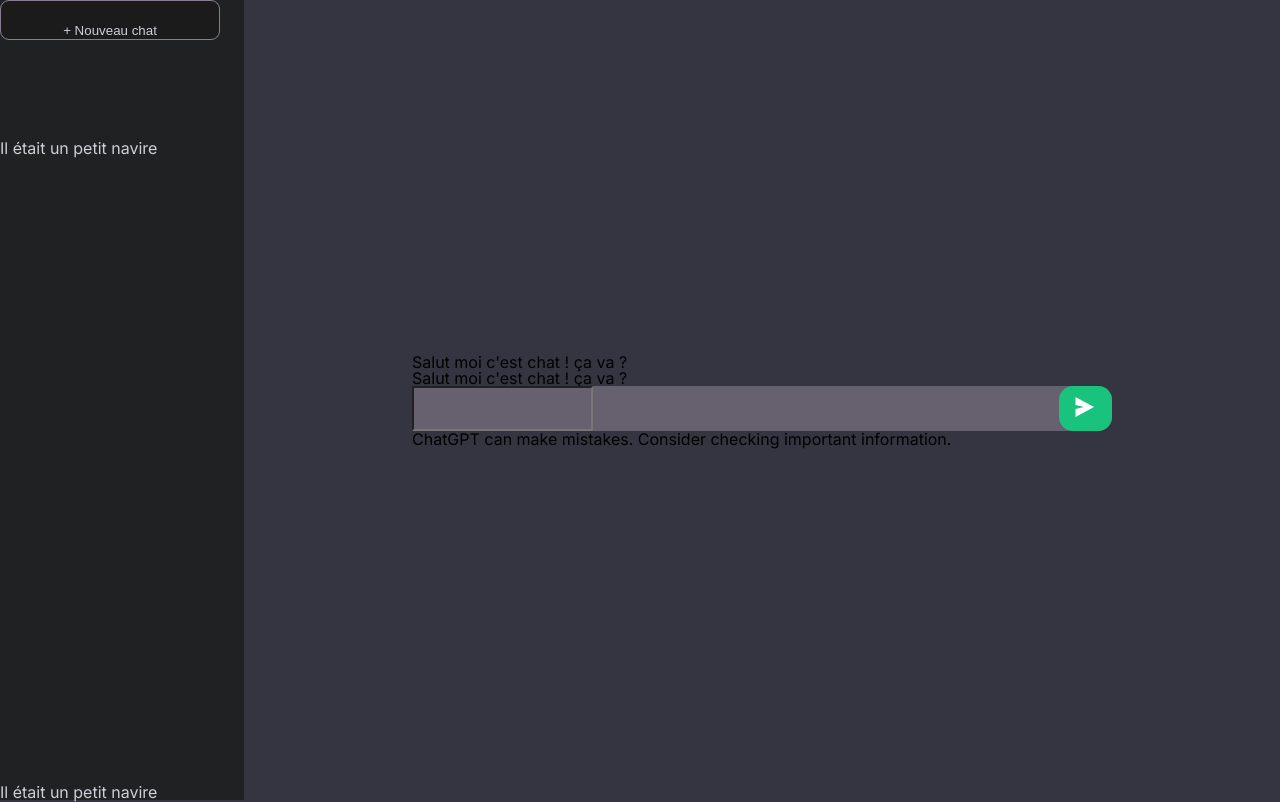
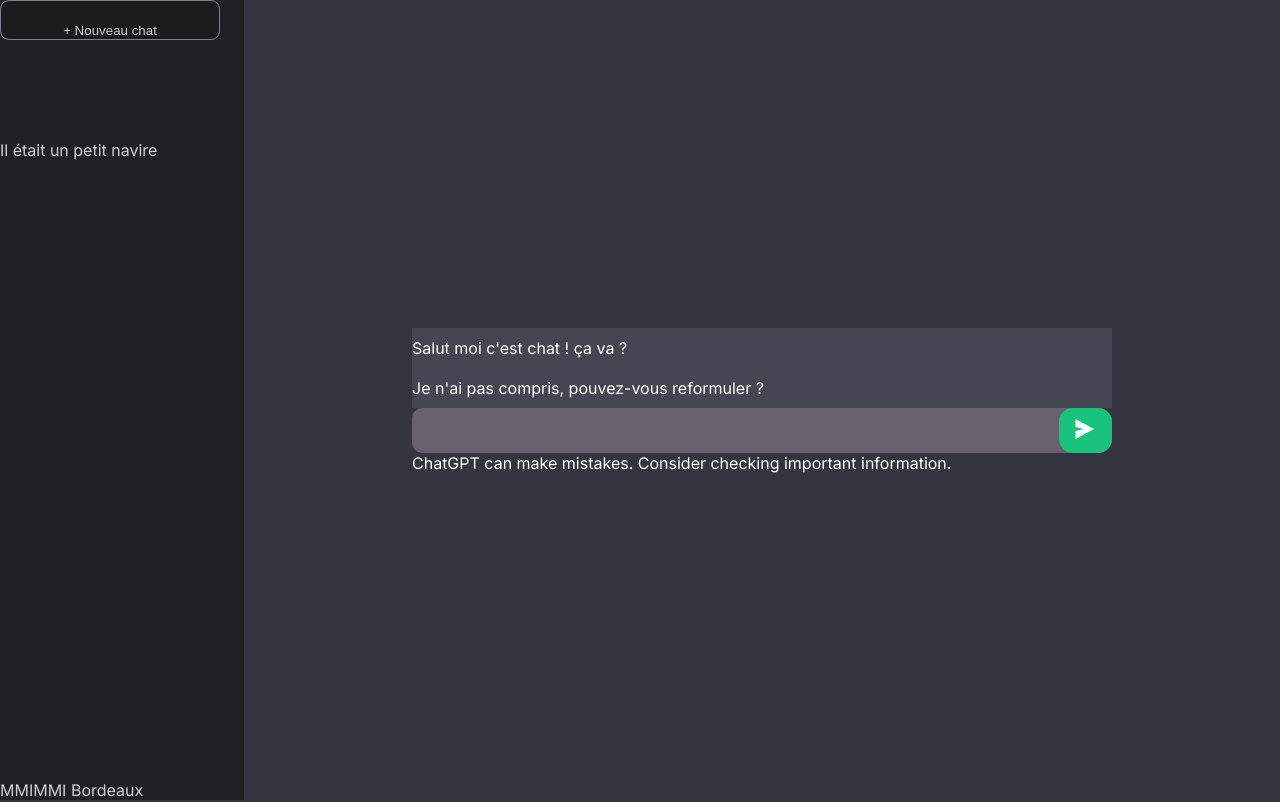
Before and after one commit to ODrimm/reboot2023, a plain HTML site: page index.html in a window 1280 px wide. Both pictures are taken after a click on the button 1085 px from the left and 400 px from the top of the page. Drawn offline with Linux system fonts and the light colour scheme.

Commit message:
Feat : GPT anim + enter submit

```diff
--- a/index.html
+++ b/index.html
@@ -21,15 +21,22 @@
             </div>
         </div>
         <div class="account">
-            <div>
-                <p class="chat-account"> Il était un petit navire </p>
+            <div class="profil">
+                <p class="logo-account"> MMI </p>
+                <p class="name-account"> MMI Bordeaux </p>
             </div>
         </div>
     </div>
     <div class="right-side">
-        <section id="Chat"> Ratio </section>
-        <form onkeydown="return event.key != 'Enter';">
-            <input type="text" name="text" id="TextSubmit" width="80%">
+        <section id="Chat">
+
+        </section>
+
+    <div>
+        <form onkeydown="
+            if(event.key == 'Enter'){clickEvent()}
+            return event.key != 'Enter';">
+            <input type="text" name="text" id="TextSubmit" width="80%" autocomplete="off">
             <div>
                 <button class="button-response" type="button" onclick="clickEvent()">
                     <img src="ressources/submitIcon.png" alt="send querry" />
@@ -37,8 +44,8 @@
             </div>
         </form>
         <p class="bottom-text">ChatGPT can make mistakes. Consider checking important information.</p>
+    </div>
 
-    </div>
 </body>
 
 </html>
--- a/reset.css
+++ b/reset.css
@@ -23,9 +23,7 @@ article, aside, details, figcaption, figure,
 footer, header, hgroup, menu, nav, section {
 	display: block;
 }
-body {
-	line-height: 1;
-}
+
 ol, ul {
 	list-style: none;
 }
@@ -46,3 +44,10 @@ button{
 	outline: none;
 	cursor: pointer;
 }
+form{
+	border: none;
+}
+input{
+	border: none;
+	outline: none;
+}
--- a/script.js
+++ b/script.js
@@ -1,19 +1,53 @@
 let data = [];
 let currentQuestion = 0;
+let canSubmit = true;
+
 const chat = document.getElementById('Chat');
 const textSubmit = document.getElementById('TextSubmit');
 
 loadJSONData(); // Load data from JSON file
 
 function clickEvent() { // When the user clicks on the submit button
-    let extracted = textSubmit.value.toLowerCase();
-    let answear = searchAnswear(extracted);
-    chat.innerHTML = chat.innerHTML + '<section class="chatUser">' + extracted + "</section>";
+    if (canSubmit) {
+        canSubmit = false;
+        let extracted = textSubmit.value.toLowerCase();
+        let answear = searchAnswear(extracted);
+        userSpeak(textSubmit.value);
+        if (answear != null) {
+            chatSpeak(data[currentQuestion].text);
+        } else {
+            chatSpeak("Je n'ai pas compris, pouvez-vous reformuler ?");
+        }
+    }
+}
+
+function chatSpeak(text) {
+    let textPos = 0;
+    const interval = setInterval(chatDisplay, getRandomInt(50, 150));
+
+    chat.innerHTML = chat.innerHTML + '<section id="question' + currentQuestion + '" class="chatGPT"></section>';
+
+    function chatDisplay() { //les lettres apparaissent une par une
+
+        let random = getRandomInt(textPos, textPos + 8);
+        let textToAdd = text.slice(textPos, random);
+        const chats = document.getElementsByClassName("chatGPT");
+        const currentChat = chats[chats.length - 1];
+        currentChat.innerHTML = currentChat.innerHTML + textToAdd;
+        textPos = random;
+        if (textPos > text.length) {
+            clearInterval(interval);
+        }
+    }
 
     setTimeout(() => {
-        chat.innerHTML = chat.innerHTML + '<section class="chatGPT">' + data[currentQuestion].text + "</section>";
+        canSubmit = true;
     }, 1000);
+}
 
+function userSpeak(text) {
+    //les lettres apparaissent une par une
+    chat.innerHTML = chat.innerHTML + '<section class="chatUser">' + text + "</section>";
 }
 
 function searchAnswear(extracted) { // Search for keywords in the extracted text
@@ -42,10 +76,15 @@ function searchAnswear(extracted) { // Search for keywords in the extracted text
     }
 }
 
-
 async function loadJSONData() { //Load data from JSON file
     const response = await fetch("story.json");
     const jsonData = await response.json();
     data = jsonData;
     chat.innerHTML = '<section class="chatGPT">' + data[currentQuestion].text + "</section>";
 }
+
+function getRandomInt(min, max) {
+    min = Math.ceil(min);
+    max = Math.floor(max);
+    return Math.floor(Math.random() * (max - min) + min); // The maximum is exclusive and the minimum is inclusive
+}
--- a/style.css
+++ b/style.css
@@ -8,11 +8,14 @@
 html {
     font-family: Inter;
     background: #343541;
+    color: white;
 }
 
 body {
     display: flex;
     flex-direction: row;
+    align-items: flex-end;
+    align-items: flex-end;
 }
 
 .left-side {
@@ -42,7 +45,8 @@ body {
 
     order: 1;
 }
-.chat-create{
+
+.chat-create {
     padding-top: 10%;
     color: #CDCED7;
     box-sizing: border-box;
@@ -52,6 +56,7 @@ body {
     width: 220px;
     height: 5vh;
     align-items: center;
+
 }
 
 .history {
@@ -66,6 +71,12 @@ body {
 .account {
 
     order: 3;
+}
+
+.profil{
+    display: flex;
+    flex-direction: row;
+    justify-content: spe;
 }
 
 .input {
@@ -88,21 +99,33 @@ input[type="text" i] {
 
 }
 
-.button-response{
+.button-response {
     border-radius: 14px;
     background-color: #19C37D;
 }
 
-.right-side bottom-text{
+.right-side bottom-text {
     color: white;
 }
 
-.button-div{
+.button-div {
     height: 100%;
     width: 100%;
 
 }
 
-#TextSubmit{
+#TextSubmit {
     background-color: #67606E;
+    width: 700px;
+    border-radius: 10px 0 0 10px;
 }
+
+.chatGPT {
+    padding-top: 10px;
+    padding-bottom: 10px;
+    background-color: #444654;
+}
+
+input[type=text] {
+    color: white;
+}
```
